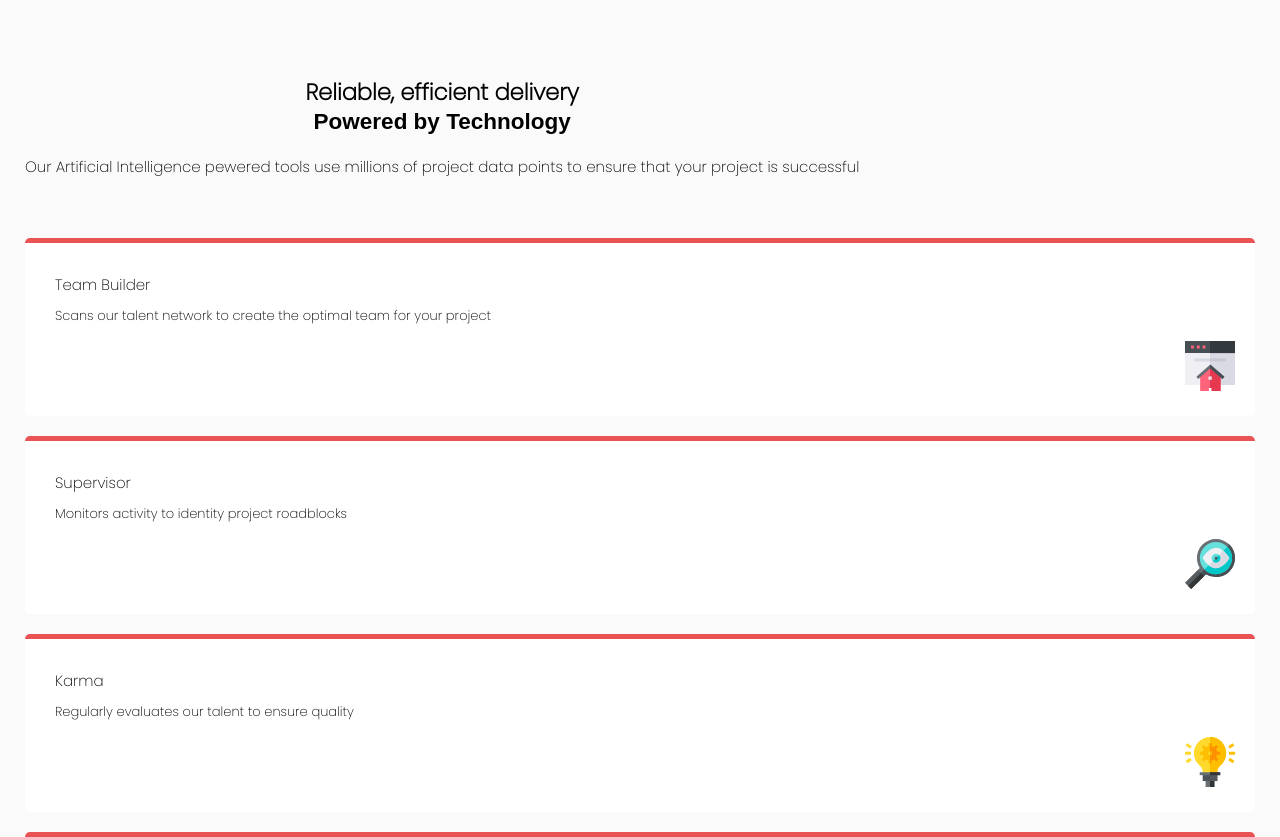
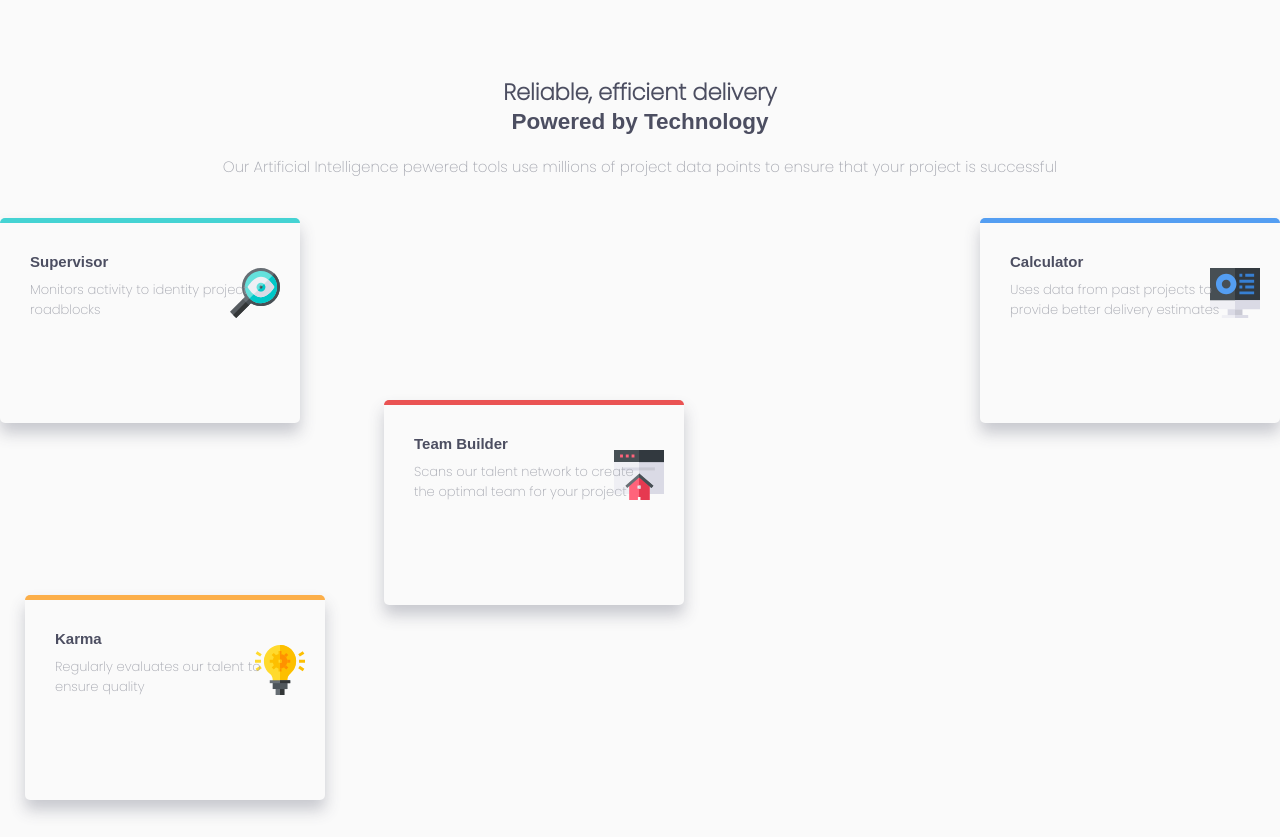
Before and after one commit to WesleyHigino/FourCardFeatureSectionMaster, a plain HTML site: page index.html in a window 1280 px wide. Shown: the top 837 px of the page. Drawn offline with Linux system fonts and the light colour scheme.

Commit message:
finalizing mobile version

```diff
--- a/index.html
+++ b/index.html
@@ -24,7 +24,17 @@
             </div>
 
         </section>
-        <section>
+        <section class="wrapper-card">
+            <div class="card supervisor">
+                <div class="card-text">
+                    <p class="card-title">Supervisor</p>
+                    <p class="card-subTitle">Monitors activity to identity project roadblocks</p>
+                </div>
+                <div class="image">
+                    <img src="./images/icon-supervisor.svg" alt="">
+                </div>
+
+            </div>
             <div class="card teamBuilder">
 
                 <div class="card-text">
@@ -34,16 +44,6 @@
 
                 <div class="image">
                     <img src="./images/icon-team-builder.svg" alt="">
-                </div>
-
-            </div>
-            <div class="card supervisor">
-                <div class="card-text">
-                    <p class="card-title">Supervisor</p>
-                    <p class="card-subTitle">Monitors activity to identity project roadblocks</p>
-                </div>
-                <div class="image">
-                    <img src="./images/icon-supervisor.svg" alt="">
                 </div>
 
             </div>
--- a/style.css
+++ b/style.css
@@ -28,35 +28,45 @@ img{
 .text{
     display: flex;
     text-align: center;
+    justify-content: center;
     margin-top: 50px;
     margin-bottom: 40px;
+    color :hsl(234, 12%, 34%);
+
 
 }
 .sub-text{
+    color: hsl(229, 6%, 66%);
     margin-top: 20px;
 }
+
 .image{
     display: flex;
     justify-content: flex-end;
     align-items: flex-end;
     height: 120px;
 
-
 }
 .card{
-    background-color: white;
+    background-color: hsl(0, 0%, 98%);
     height: 100%;
     margin-top: 20px;
-    border-top: 5px solid hsl(0, 78%, 62%);
+    border-top: 5px;
     border-radius: 5px;
-
-
-
+    box-shadow: 0px 10px 15px 0px hsla(233, 7%, 78%, 0.912);
 }
 .card-title{
     font-size: 15px;
+    font-weight: 600;
+    font-family: 'Poppins:wght@400', sans-serif;
     margin-bottom: 10px;
+    color :hsl(234, 12%, 34%);
+
 }
+.card-subTitle{
+    color: hsl(229, 6%, 66%);
+}
+
 .card-text{
     font-size: 13px;
     position: relative;
@@ -64,6 +74,51 @@ img{
     left: 30px;
     right: 0;
     width: 90%;
+}
+.supervisor{
+    border-top: 5px solid hsl(180, 62%, 55%);
+}
+.teamBuilder{
+    border-top: 5px solid hsl(0, 78%, 62%);
+}
+.karma{
+    border-top: 5px solid hsl(34, 97%, 64%);
+}
+.calculator{
+    border-top:5px solid hsl(212, 86%, 64%);
+}
+@media screen and (min-width:1000px) {
+
+    main{
+        display: flex;
+        justify-content: center;
+    }
+   .wrapper-card{
+        width: 100%;
+        height: 200px;
+    }
+    .card{
+        display: flex;
+        margin: 0;
+        position:absolute;
+        width: 300px;
+        height: 200px;
+    }
+    .supervisor{
+        left: 0;
+    }
+    .teamBuilder{
+        top: 50%;
+        left: 30%;
+
+    }
+    .karma{
+        bottom: 0;
+    }
+    .calculator{
+        right: 0;
+    }
+
 
 
 }
```
Also changed, not shown: 1 other file.
